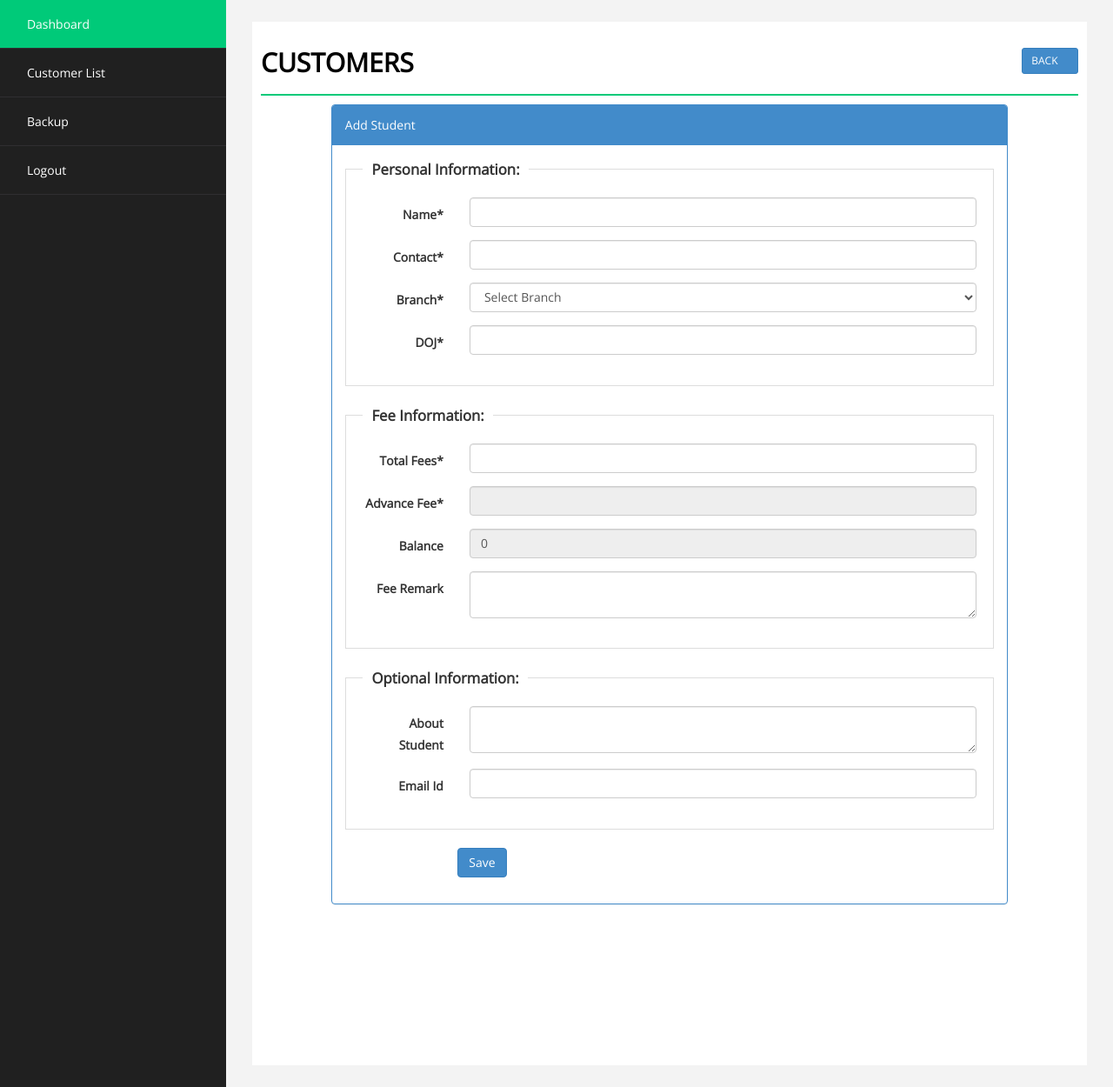
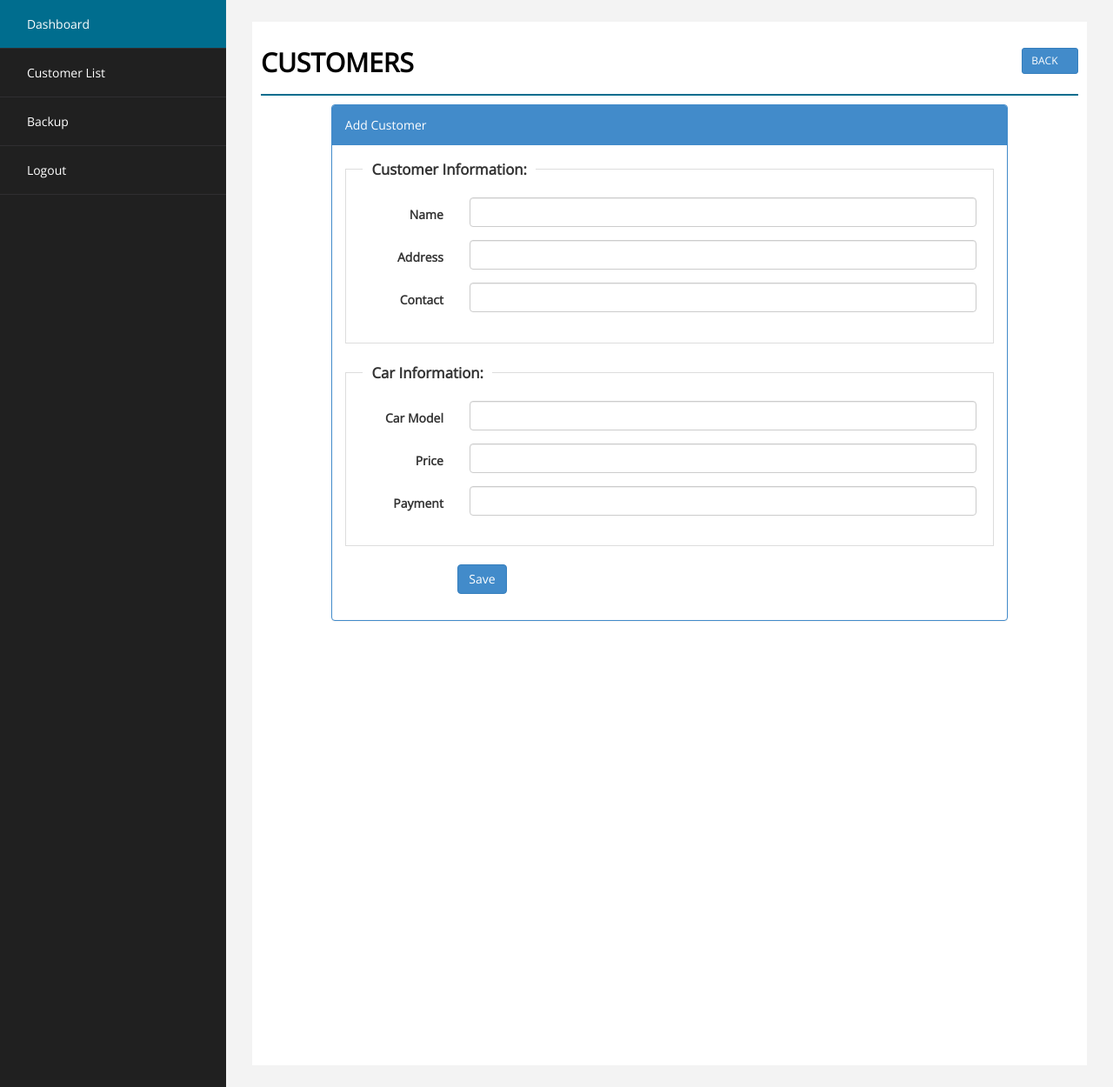
Before and after one commit to aamez-plainsurf/carinfo, a PHP site: page /rainbow/customer.php?action=add in a window 1280 px wide. Shown: the part 75-1325 px from the top of the page at 87% size. Run offline with PHP 8.4, Linux system fonts and the light colour scheme; the visitor is signed in with stand-in values (Sample User, id 1); data that the repository does not hold is empty; some web fonts are replaced.

Commit message:
database created and customer info is saved in db

```diff
--- a/css/basic.css
+++ b/css/basic.css
@@ -30,7 +30,7 @@ body {
     color: #000;
     font-weight: 800;
     padding-bottom: 20px;
-    border-bottom: 2px solid #00CA79;
+    border-bottom: 2px solid #006d8e;
     margin-bottom: 10px;
 }
 
@@ -94,7 +94,7 @@ body {
     }
 
 .active-menu {
-    background-color: #00CA79!important;
+    background-color: #006d8e!important;
 }
 .active-menu-top {
     background-color: #000!important;
--- a/customer.php
+++ b/customer.php
@@ -5,62 +5,47 @@ $errormsg = '';
 $action = "add";
 
 $id="";
-$emailid='';
-$sname='';
-$joindate = '';
-$remark='';
+$cname='';
+$address='';
 $contact='';
-$balance = 0;
-$fees='';
-$about = '';
-$branch='';
+$model='';
+$price = '';
+$payment='';
 
 
 if(isset($_POST['save']))
 {
 
-$sname = mysqli_real_escape_string($conn,$_POST['sname']);
-$joindate = mysqli_real_escape_string($conn,$_POST['joindate']);
-
+$cname = mysqli_real_escape_string($conn,$_POST['cname']);
+$address = mysqli_real_escape_string($conn,$_POST['address']);
 $contact = mysqli_real_escape_string($conn,$_POST['contact']);
-$about = mysqli_real_escape_string($conn,$_POST['about']);
-$emailid = mysqli_real_escape_string($conn,$_POST['emailid']);
-$branch = mysqli_real_escape_string($conn,$_POST['branch']);
+$model = mysqli_real_escape_string($conn,$_POST['model']);
+$price = mysqli_real_escape_string($conn,$_POST['price']);
+$payment = mysqli_real_escape_string($conn,$_POST['payment']);
 
 
  if($_POST['action']=="add")
  {
- $remark = mysqli_real_escape_string($conn,$_POST['remark']);
- $fees = mysqli_real_escape_string($conn,$_POST['fees']);
- $advancefees = mysqli_real_escape_string($conn,$_POST['advancefees']);
- $balance = $fees-$advancefees;
 
-  $q1 = $conn->query("INSERT INTO student (sname,joindate,contact,about,emailid,branch,balance,fees) VALUES ('$sname','$joindate','$contact','$about','$emailid','$branch','$balance','$fees')") ;
+  $q1 = $conn->query("INSERT INTO customer (cname,address,contact,model,price,payment) VALUES ('$cname','$address','$contact','$model','$price','$payment')") ;
 
-  $sid = $conn->insert_id;
-
- $conn->query("INSERT INTO  fees_transaction (stdid,paid,submitdate,transcation_remark) VALUES ('$sid','$advancefees','$joindate','$remark')") ;
-
-   echo '<script type="text/javascript">window.location="student.php?act=1";</script>';
+   echo '<script type="text/javascript">window.location="customer.php?act=1";</script>';
 
  }else
   if($_POST['action']=="update")
  {
  $id = mysqli_real_escape_string($conn,$_POST['id']);
-   $sql = $conn->query("UPDATE  student  SET  branch  = '$branch', address  = '$address', detail  = '$detail'  WHERE  id  = '$id'");
-   echo '<script type="text/javascript">window.location="student.php?act=2";</script>';
+   $sql = $conn->query("UPDATE  customer  SET  contact  = '$contact', address  = '$address', model  = '$model', price  = '$price', payment  = '$payment'  WHERE  id  = '$id'");
+   echo '<script type="text/javascript">window.location="customer.php?act=2";</script>';
  }
-
-
 
 }
 
 
-
-
+//delete
 if(isset($_GET['action']) && $_GET['action']=="delete"){
 
-$conn->query("UPDATE  student set delete_status = '1'  WHERE id='".$_GET['id']."'");
+$conn->query("UPDATE  customer set delete_status = '1'  WHERE id='".$_GET['id']."'");
 header("location: customer.php?act=3");
 
 }
@@ -70,7 +55,7 @@ $action = "add";
 if(isset($_GET['action']) && $_GET['action']=="edit" ){
 $id = isset($_GET['id'])?mysqli_real_escape_string($conn,$_GET['id']):'';
 
-$sqlEdit = $conn->query("SELECT * FROM student WHERE id='".$id."'");
+$sqlEdit = $conn->query("SELECT * FROM customer WHERE id='".$id."'");
 if($sqlEdit->num_rows)
 {
 $rowsEdit = $sqlEdit->fetch_assoc();
@@ -86,14 +71,14 @@ $_GET['action']="";
 
 if(isset($_REQUEST['act']) && @$_REQUEST['act']=="1")
 {
-$errormsg = "<div class='alert alert-success'> <a href='#' class='close' data-dismiss='alert' aria-label='close'>&times;</a><strong>Success!</strong> Student Add successfully</div>";
+$errormsg = "<div class='alert alert-success'> <a href='#' class='close' data-dismiss='alert' aria-label='close'>&times;</a><strong>Success!</strong> Customer Added successfully</div>";
 }else if(isset($_REQUEST['act']) && @$_REQUEST['act']=="2")
 {
-$errormsg = "<div class='alert alert-success'><a href='#' class='close' data-dismiss='alert' aria-label='close'>&times;</a> <strong>Success!</strong> Student Edit successfully</div>";
+$errormsg = "<div class='alert alert-success'><a href='#' class='close' data-dismiss='alert' aria-label='close'>&times;</a> <strong>Success!</strong> Customer Edited successfully</div>";
 }
 else if(isset($_REQUEST['act']) && @$_REQUEST['act']=="3")
 {
-$errormsg = "<div class='alert alert-success'><a href='#' class='close' data-dismiss='alert' aria-label='close'>&times;</a><strong>Success!</strong> Student Delete successfully</div>";
+$errormsg = "<div class='alert alert-success'><a href='#' class='close' data-dismiss='alert' aria-label='close'>&times;</a><strong>Success!</strong> Customer Deleted successfully</div>";
 }
 
 ?>
@@ -135,7 +120,7 @@ include("php/header.php");
                         <h1 class="page-head-line">Customers
 						<?php
 						echo (isset($_GET['action']) && @$_GET['action']=="add" || @$_GET['action']=="edit")?
-						' <a href="student.php" class="btn btn-primary btn-sm pull-right">Back <i class="glyphicon glyphicon-arrow-right"></i></a>':'<a href="student.php?action=add" class="btn btn-primary btn-sm pull-right"><i class="glyphicon glyphicon-plus"></i> Add </a>';
+						' <a href="customer.php" class="btn btn-primary btn-sm pull-right">Back <i class="glyphicon glyphicon-arrow-right"></i></a>':'<a href="customer.php?action=add" class="btn btn-primary btn-sm pull-right"><i class="glyphicon glyphicon-plus"></i> Add </a>';
 						?>
 						</h1>
 
@@ -157,121 +142,59 @@ echo $errormsg;
                 <div class="row">
 
                     <div class="col-sm-10 col-sm-offset-1">
-               <div class="panel panel-primary">
+               			<div class="panel panel-primary">
                         <div class="panel-heading">
-                           <?php echo ($action=="add")? "Add Student": "Edit Student"; ?>
+                           <?php echo ($action=="add")? "Add Customer": "Edit Customer"; ?>
                         </div>
-						<form action="student.php" method="post" id="signupForm1" class="form-horizontal">
+						<form action="customer.php" method="post" id="signupForm1" class="form-horizontal">
                         <div class="panel-body">
 						<fieldset class="scheduler-border" >
-						 <legend  class="scheduler-border">Personal Information:</legend>
+						 <legend  class="scheduler-border">Customer Information:</legend>
 						<div class="form-group">
-								<label class="col-sm-2 control-label" for="Old">Name* </label>
+								<label class="col-sm-2 control-label" for="Old">Name</label>
 								<div class="col-sm-10">
-									<input type="text" class="form-control" id="sname" name="sname" value="<?php echo $sname;?>"  />
+									<input type="text" class="form-control" id="cname" name="cname" value="<?php echo $cname;?>"  />
 								</div>
 							</div>
 						<div class="form-group">
-								<label class="col-sm-2 control-label" for="Old">Contact* </label>
+								<label class="col-sm-2 control-label" for="Old">Address</label>
 								<div class="col-sm-10">
-									<input type="text" class="form-control" id="contact" name="contact" value="<?php echo $contact;?>" maxlength="10" />
+									<input type="text" class="form-control" id="address" name="address" value="<?php echo $address;?>" />
 								</div>
 							</div>
 
-						<div class="form-group">
-								<label class="col-sm-2 control-label" for="Old">Branch* </label>
+							<div class="form-group">
+								<label class="col-sm-2 control-label" for="Old">Contact</label>
 								<div class="col-sm-10">
-									<select  class="form-control" id="branch" name="branch" >
-									<option value="" >Select Branch</option>
-                                    <?php
-									$sql = "select * from branch where delete_status='0' order by branch.branch asc";
-									$q = $conn->query($sql);
-
-									while($r = $q->fetch_assoc())
-									{
-									echo '<option value="'.$r['id'].'"  '.(($branch==$r['id'])?'selected="selected"':'').'>'.$r['branch'].'</option>';
-									}
-									?>
-
-									</select>
-								</div>
-						</div>
-
-
-						<div class="form-group">
-								<label class="col-sm-2 control-label" for="Old">DOJ* </label>
-								<div class="col-sm-10">
-									<input type="text" class="form-control" id="joindate" name="joindate" value="<?php echo  ($joindate!='')?date("Y-m-d", strtotime($joindate)):'';?>" style="background-color: #fff;" readonly />
+									<input type="text" class="form-control" id="contact" name="contact" value="<?php echo $contact;?>" maxlength="10" />
 								</div>
 							</div>
 						 </fieldset>
 
 
 							<fieldset class="scheduler-border" >
-						 <legend  class="scheduler-border">Fee Information:</legend>
+						 <legend  class="scheduler-border">Car Information:</legend>
 						<div class="form-group">
-								<label class="col-sm-2 control-label" for="Old">Total Fees* </label>
+								<label class="col-sm-2 control-label" for="Old">Car Model </label>
 								<div class="col-sm-10">
-									<input type="text" class="form-control" id="fees" name="fees" value="<?php echo $fees;?>" <?php echo ($action=="update")?"disabled":""; ?>  />
+									<input type="text" class="form-control" id="model" name="model" value="<?php echo $model;?>" />
 								</div>
 						</div>
 
-						<?php
-						if($action=="add")
-						{
-						?>
 						<div class="form-group">
-								<label class="col-sm-2 control-label" for="Old">Advance Fee* </label>
+								<label class="col-sm-2 control-label" for="Old">Price </label>
 								<div class="col-sm-10">
-									<input type="text" class="form-control" id="advancefees" name="advancefees" readonly   />
-								</div>
-						</div>
-						<?php
-						}
-						?>
-
-						<div class="form-group">
-								<label class="col-sm-2 control-label" for="Old">Balance </label>
-								<div class="col-sm-10">
-									<input type="text" class="form-control"  id="balance" name="balance" value="<?php echo $balance;?>" disabled />
+									<input type="text" class="form-control" id="price" name="price" value="<?php echo $price;?>" />
 								</div>
 						</div>
 
+						<div class="form-group">
+								<label class="col-sm-2 control-label" for="Old">Payment </label>
+								<div class="col-sm-10">
+									<input type="text" class="form-control" id="payment" name="payment" value="<?php echo $payment;?>" />
+								</div>
+						</div>
 
-
-
-							<?php
-						if($action=="add")
-						{
-						?>
-							<div class="form-group">
-								<label class="col-sm-2 control-label" for="Password">Fee Remark </label>
-								<div class="col-sm-10">
-	                        <textarea class="form-control" id="remark" name="remark"><?php echo $remark;?></textarea >
-								</div>
-							</div>
-						<?php
-						}
-						?>
-
-							</fieldset>
-
-							 <fieldset class="scheduler-border" >
-						 <legend  class="scheduler-border">Optional Information:</legend>
-							<div class="form-group">
-								<label class="col-sm-2 control-label" for="Password">About Student </label>
-								<div class="col-sm-10">
-	                        <textarea class="form-control" id="about" name="about"><?php echo $about;?></textarea >
-								</div>
-							</div>
-
-							<div class="form-group">
-								<label class="col-sm-2 control-label" for="Old">Email Id </label>
-								<div class="col-sm-10">
-
-									<input type="text" class="form-control" id="emailid" name="emailid" value="<?php echo $emailid;?>"  />
-								</div>
-						    </div>
 							</fieldset>
 
 						<div class="form-group">
@@ -280,16 +203,8 @@ echo $errormsg;
 								<input type="hidden" name="action" value="<?php echo $action;?>">
 
 									<button type="submit" name="save" class="btn btn-primary">Save </button>
-
-
-
 								</div>
 							</div>
-
-
-
-
-
                          </div>
 							</form>
 
@@ -325,28 +240,16 @@ yearRange: "1970:<?php echo date('Y');?>"
 
 			$( "#signupForm1" ).validate( {
 				rules: {
-					sname: "required",
-					joindate: "required",
-					emailid: "email",
-					branch: "required",
+					cname: "required",
+					address: "required",
+					contact: "required",
+					payment: "required",
 
 
 					contact: {
 						required: true,
 						digits: true
 					},
-
-					fees: {
-						required: true,
-						digits: true
-					},
-
-
-					advancefees: {
-						required: true,
-						digits: true
-					},
-
 
 				},
 			<?php
@@ -356,10 +259,10 @@ yearRange: "1970:<?php echo date('Y');?>"
 
 			$( "#signupForm1" ).validate( {
 				rules: {
-					sname: "required",
-					joindate: "required",
-					emailid: "email",
-					branch: "required",
+					cname: "required",
+					address: "required",
+					contact: "required",
+					payment: "required",
 
 
 					contact: {
@@ -414,48 +317,6 @@ yearRange: "1970:<?php echo date('Y');?>"
 			}
 
 		} );
-
-
-
-		$("#fees").keyup( function(){
-		$("#advancefees").val("");
-		$("#balance").val(0);
-		var fee = $.trim($(this).val());
-		if( fee!='' && !isNaN(fee))
-		{
-		$("#advancefees").removeAttr("readonly");
-		$("#balance").val(fee);
-		$('#advancefees').rules("add", {
-            max: parseInt(fee)
-        });
-
-		}
-		else{
-		$("#advancefees").attr("readonly","readonly");
-		}
-
-		});
-
-
-
-
-		$("#advancefees").keyup( function(){
-
-		var advancefees = parseInt($.trim($(this).val()));
-		var totalfee = parseInt($("#fees").val());
-		if( advancefees!='' && !isNaN(advancefees) && advancefees<=totalfee)
-		{
-		var balance = totalfee-advancefees;
-		$("#balance").val(balance);
-
-		}
-		else{
-		$("#balance").val(totalfee);
-		}
-
-		});
-
-
 	</script>
 
 
@@ -490,25 +351,23 @@ yearRange: "1970:<?php echo date('Y');?>"
                                     </thead>
                                     <tbody>
 									<?php
-									$sql = "select * from student where delete_status='0'";
+									$sql = "select * from customer where delete_status='0'";
 									$q = $conn->query($sql);
 									$i=1;
 									while($r = $q->fetch_assoc())
 									{
 
-									echo '<tr '.(($r['balance']>0)?'class="danger"':'').'>
+									echo '<tr>
                                             <td>'.$i.'</td>
-                                            <td>'.$r['sname'].'<br/>'.$r['contact'].'</td>
-                                            <td>'.date("d M y", strtotime($r['joindate'])).'</td>
-                                            <td>'.$r['fees'].'</td>
-											<td>'.$r['balance'].'</td>
-											<td>
+                                            <td>'.$r['cname'].'</td>
+                                            <td>'.$r['address'].'</td>
+                                            <td>'.$r['contact'].'</td>
+											<td>'.$r['model'].'</td>
+											<td>'.$r['price'].'</td>
+											<td>'.$r['payment'].'</td>
+											<td><a href="customer.php?action=edit&id='.$r['id'].'" class="btn btn-success btn-xs"><span class="glyphicon glyphicon-edit"></span></a>
 
-
-
-											<a href="student.php?action=edit&id='.$r['id'].'" class="btn btn-success btn-xs"><span class="glyphicon glyphicon-edit"></span></a>
-
-											<a onclick="return confirm(\'Are you sure you want to delete this record\');" href="student.php?action=delete&id='.$r['id'].'" class="btn btn-danger btn-xs"><span class="glyphicon glyphicon-remove"></span></a> </td>
+											<a onclick="return confirm(\'Are you sure you want to delete this record\');" href="customer.php?action=delete&id='.$r['id'].'" class="btn btn-danger btn-xs"><span class="glyphicon glyphicon-remove"></span></a> </td>
 
                                         </tr>';
 										$i++;
--- a/php/dbconnect.php
+++ b/php/dbconnect.php
@@ -10,7 +10,7 @@ DEFINE("BASE_URL","http://localhost/rainbow/");
 DEFINE ('DB_USER', 'root');
 DEFINE ('DB_PSWD', '');
 DEFINE ('DB_HOST', 'localhost');
-DEFINE ('DB_NAME', 'paysystem');
+DEFINE ('DB_NAME', 'carinfo');
 
 date_default_timezone_set('Asia/Calcutta');
 $conn =  new mysqli(DB_HOST,DB_USER,DB_PSWD,DB_NAME);
```
Also changed, not shown: login.php (+4 -4 lines).
